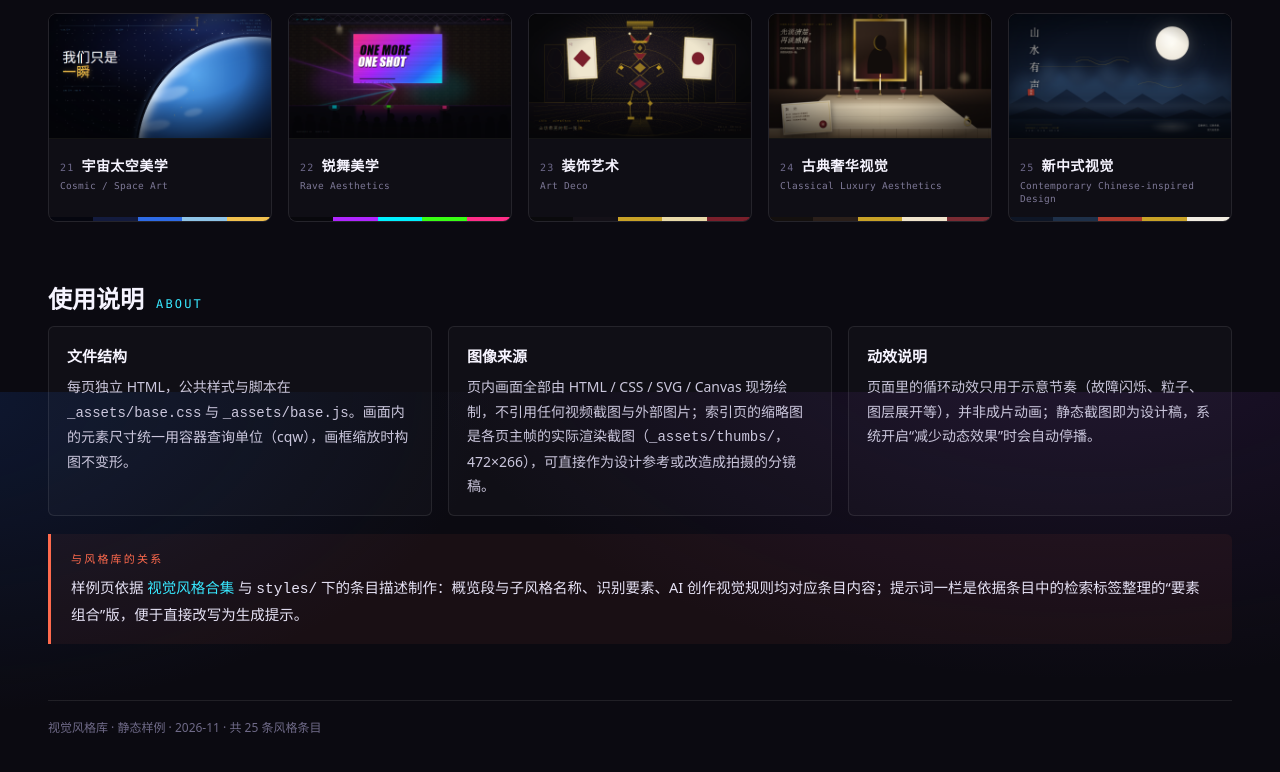
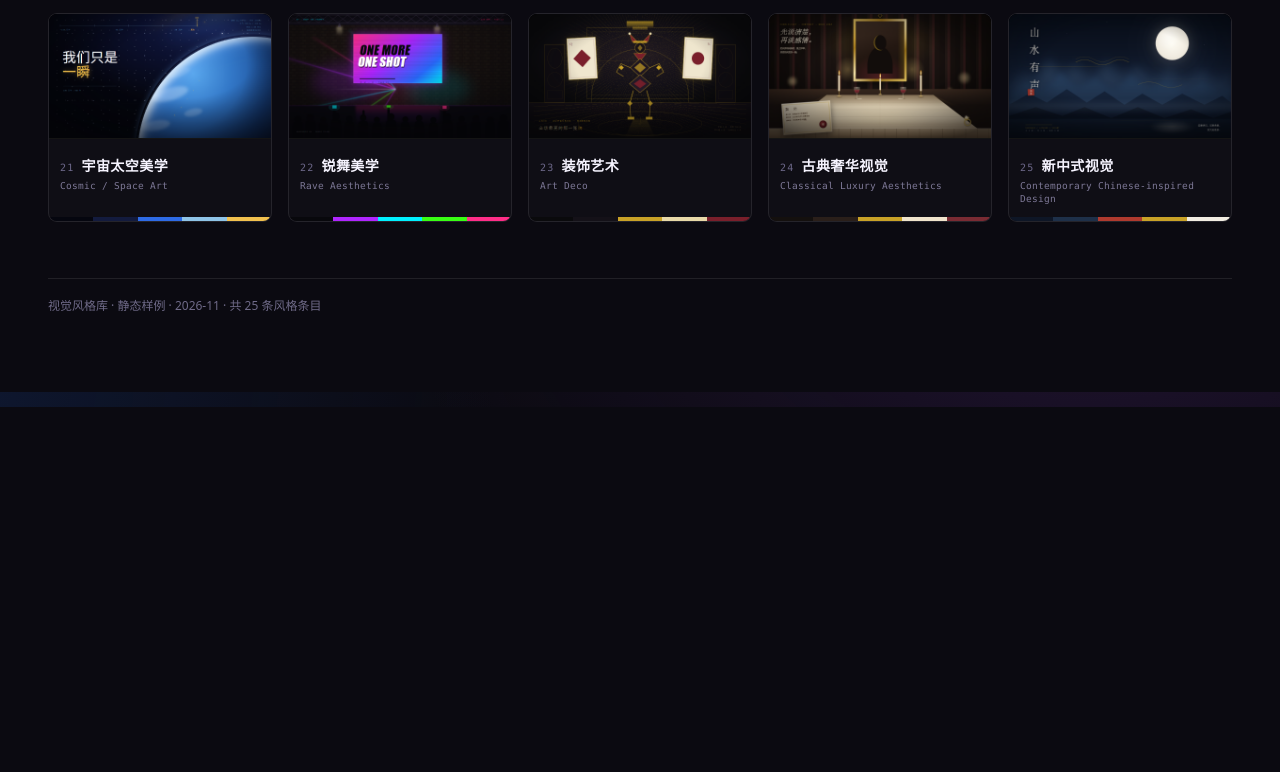
Before and after one commit to vichikoma/visual-style-library, a plain HTML site: page examples/index.html in a window 1280 px wide. Shown: the part 1208-1980 px from the top of the page. After the commit the page ends 1615 px from the top, so only its background shows below. Drawn offline with Linux system fonts and the light colour scheme.

Commit message:
索引页：删除「使用说明」三栏块与「与风格库的关系」提示块

```diff
--- a/examples/index.html
+++ b/examples/index.html
@@ -264,14 +264,6 @@
     </a>
   </div>
 
-  <h2 style="margin-top:56px">使用说明 <span>ABOUT</span></h2>
-  <div class="rules">
-    <div><b>文件结构</b>每页独立 HTML，公共样式与脚本在 <code>_assets/base.css</code> 与 <code>_assets/base.js</code>。画面内的元素尺寸统一用容器查询单位（cqw），画框缩放时构图不变形。</div>
-    <div><b>图像来源</b>页内画面全部由 HTML / CSS / SVG / Canvas 现场绘制，不引用任何视频截图与外部图片；索引页的缩略图是各页主帧的实际渲染截图（<code>_assets/thumbs/</code>，472×266），可直接作为设计参考或改造成拍摄的分镜稿。</div>
-    <div><b>动效说明</b>页面里的循环动效只用于示意节奏（故障闪烁、粒子、图层展开等），并非成片动画；静态截图即为设计稿，系统开启“减少动态效果”时会自动停播。</div>
-  </div>
-  <div class="prompt"><b>与风格库的关系</b>样例页依据 <a href="../visual-style-collection.md">视觉风格合集</a> 与 <code>styles/</code> 下的条目描述制作：概览段与子风格名称、识别要素、AI 创作视觉规则均对应条目内容；提示词一栏是依据条目中的检索标签整理的“要素组合”版，便于直接改写为生成提示。</div>
-
   <footer>视觉风格库 · 静态样例 · 2026-11 · 共 25 条风格条目</footer>
 </div>
 <script src="_assets/base.js"></script>
```
